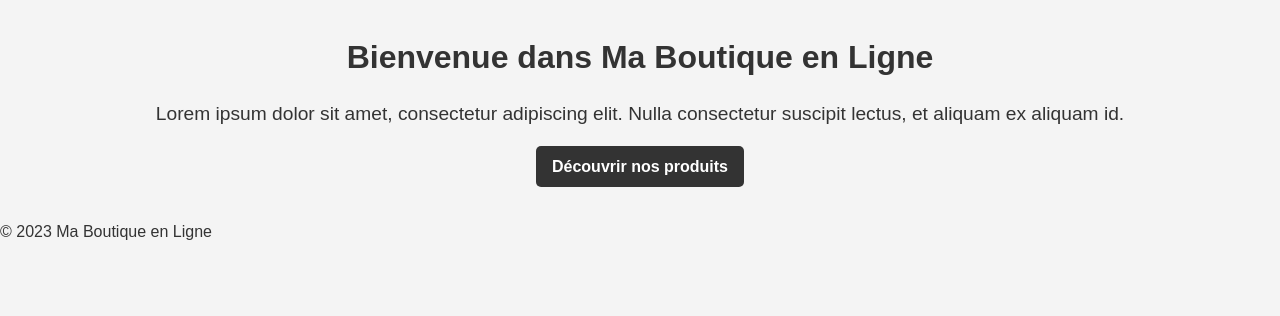
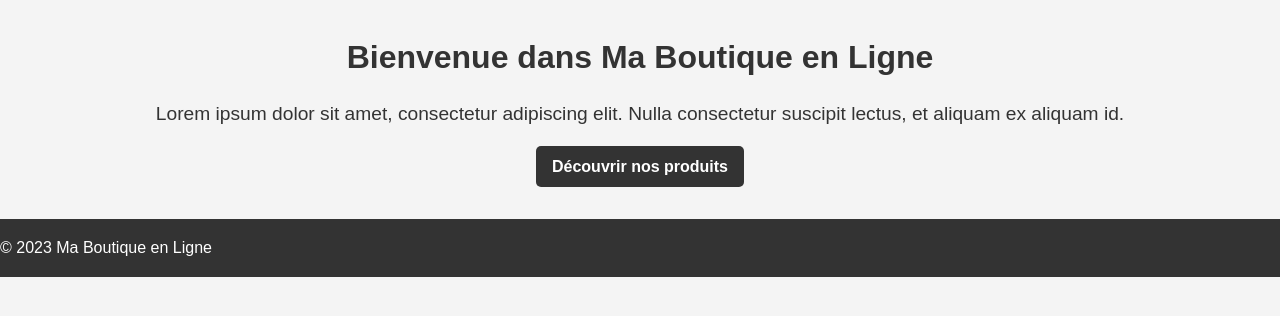
Before and after one commit to gabflrt/WE4A, a PHP site: page / in a window 1280 px wide. Shown: the part 58-374 px from the top of the page. Run offline with PHP 8.4, Linux system fonts and the light colour scheme.

Commit message:
Séparation du header et footer en fichiers php et css séparés

```diff
--- a/index.php
+++ b/index.php
@@ -6,17 +6,11 @@
     <link rel="stylesheet" href="styles/style.css">
     <title>Ma Boutique en Ligne</title>
 </head>
+
 <body>
-    <header>
-        <nav>
-            <ul>
-                <li><a href="#">Accueil</a></li>
-                <li><a href="#">Produits</a></li>
-                <li><a href="#">Panier</a></li>
-                <li><a href="#">Contact</a></li>
-            </ul>
-        </nav>
-    </header>
+
+    <?php include("./pagesParts/header.php"); ?>
+
     <section class="presentation">
         <h1>Bienvenue dans Ma Boutique en Ligne</h1>
         <p>Lorem ipsum dolor sit amet, consectetur adipiscing elit. Nulla consectetur suscipit lectus, et aliquam ex aliquam id.</p>
@@ -25,8 +19,8 @@
     <section class="produits">
         <!-- Vous pouvez ajouter ici la liste de vos produits avec des images et des descriptions -->
     </section>
-    <footer>
-        <p>&copy; 2023 Ma Boutique en Ligne</p>
-    </footer>
+
+    <?php include("./pagesParts/footer.php"); ?>
+
 </body>
 </html>
--- /dev/null
+++ b/pagesParts/footer.php
@@ -0,0 +1,4 @@
+<link rel="stylesheet" href="styles/footer.css">
+    <footer>
+            <p>&copy; 2023 Ma Boutique en Ligne</p>
+    </footer>
--- /dev/null
+++ b/pagesParts/header.php
@@ -0,0 +1,11 @@
+<link rel="stylesheet" href="styles/header.css">
+    <header>
+        <nav>
+            <ul>
+                <li><a href="#">Accueil</a></li>
+                <li><a href="#">Produits</a></li>
+                <li><a href="#">Panier</a></li>
+                <li><a href="#">Contact</a></li>
+            </ul>
+        </nav>
+    </header>
--- /dev/null
+++ b/styles/footer.css
@@ -0,0 +1,6 @@
+/* Style du footer */
+footer {
+    background-color: #333;
+    color: #fff;
+    padding: 1rem 0;
+}
--- /dev/null
+++ b/styles/header.css
@@ -0,0 +1,6 @@
+/* Style du header et du menu de navigation */
+header {
+    background-color: #333;
+    color: #fff;
+    padding: 1rem 0;
+}
--- a/styles/style.css
+++ b/styles/style.css
@@ -13,13 +13,6 @@ body {
     line-height: 1.6;
     margin: 0;
     padding: 0;
-}
-
-/* Style du header et du menu de navigation */
-header {
-    background-color: #333;
-    color: #fff;
-    padding: 1rem 0;
 }
 
 nav ul {
```
